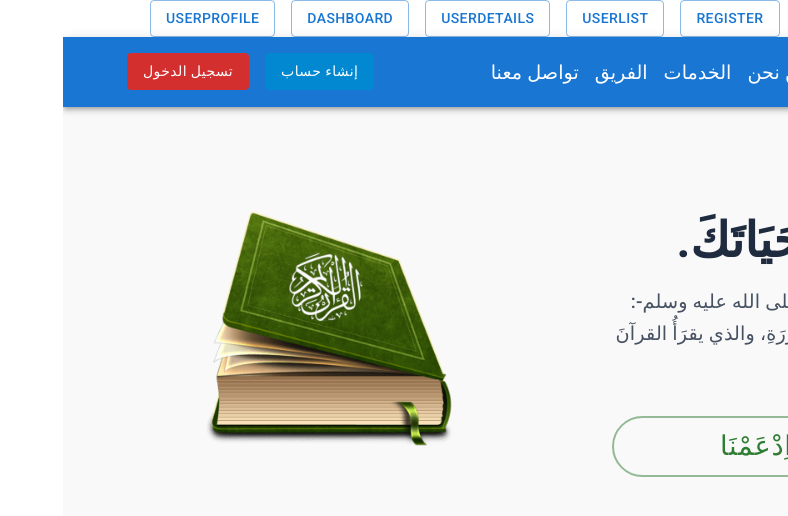
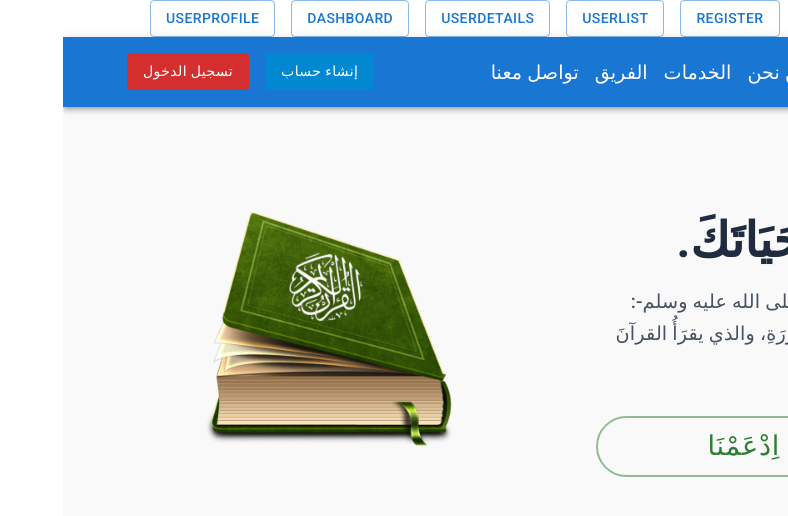
Before and after one commit to algerian-tech-makers/TEAM08-Archidni-V1.0-Sabaak-1, a React (Create React App) app in the folder Projects/TEAM_08/frontend/: page / in a window 1280 px wide. Shown: the top 516 px of the page, without its empty margins (492-1280 px from the left). Built offline with nearby package versions, Linux system fonts and the light colour scheme.

Commit message:
Refactoring Banner component

```diff
--- a/Projects/TEAM_08/frontend/src/components/Banner.jsx
+++ b/Projects/TEAM_08/frontend/src/components/Banner.jsx
@@ -1,17 +1,25 @@
 import { Box, Button, Stack, Typography } from '@mui/material';
 import React from 'react';
 import BannerImg from '../assets/images/banner.png';
+import { useNavigate } from 'react-router-dom';
+import styled from '@emotion/styled';
+
+const RoundedButton = styled(Button)(() => ({
+  fontSize: '1.7rem',
+  marginBlock: '2rem',
+  borderWidth: '2px',
+  borderRadius: '50px',
+  flex: 1,
+}));
+
 export default function Banner() {
+  const navigate = useNavigate();
   return (
     <Box bgcolor="#f9f9f9">
-      <Stack
-        direction="row"
-        sx={{ py: 6 }}
-        justifyContent="space-evenly"
-        alignItems="center"
-      >
+      <Stack direction="row" justifyContent="space-evenly" alignItems="center">
         <Box
           sx={{
+            my: 6,
             color: '#1f2b3e',
             maxWidth: '60ch',
           }}
@@ -42,35 +50,17 @@ export default function Banner() {
             البَرَرَةِ، والذي يقرَأُ القرآنَ ويَتَتَعْتَعُ فيه وهو عليه شَاقٌ
             لَهُ أجْرَانِ».
           </Typography>
-          <Stack direction="row" justifyContent="stretch">
-            <Button
+          <Stack direction="row" gap={2}>
+            <RoundedButton
               variant="contained"
               color="success"
-              sx={{
-                fontSize: '1.7rem',
-                my: '2rem',
-                px: '3rem',
-                borderRadius: 50,
-                flex: 1,
-              }}
+              onClick={() => navigate('/schools')}
             >
               أَقْرَب مَدْرَسَةٍ
-            </Button>
-            <Button
-              variant="outlined"
-              color="success"
-              sx={{
-                fontSize: '1.7rem',
-                my: '2rem',
-                px: '3rem',
-                mx: 2,
-                borderWidth: '2px',
-                borderRadius: 50,
-                flex: 1,
-              }}
-            >
+            </RoundedButton>
+            <RoundedButton variant="outlined" color="success">
               اِدْعَمْنَا
-            </Button>
+            </RoundedButton>
           </Stack>
         </Box>
         <Box
```
